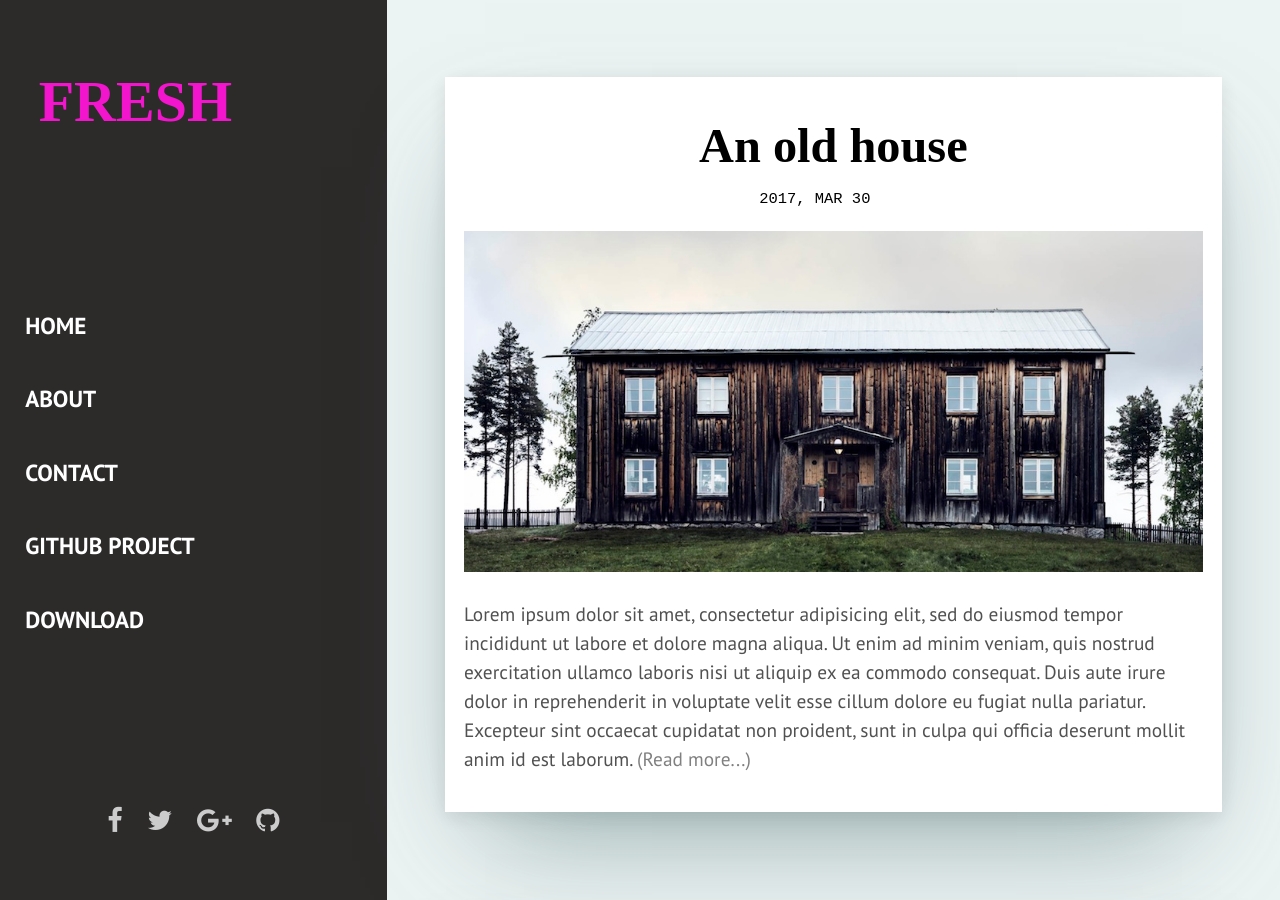
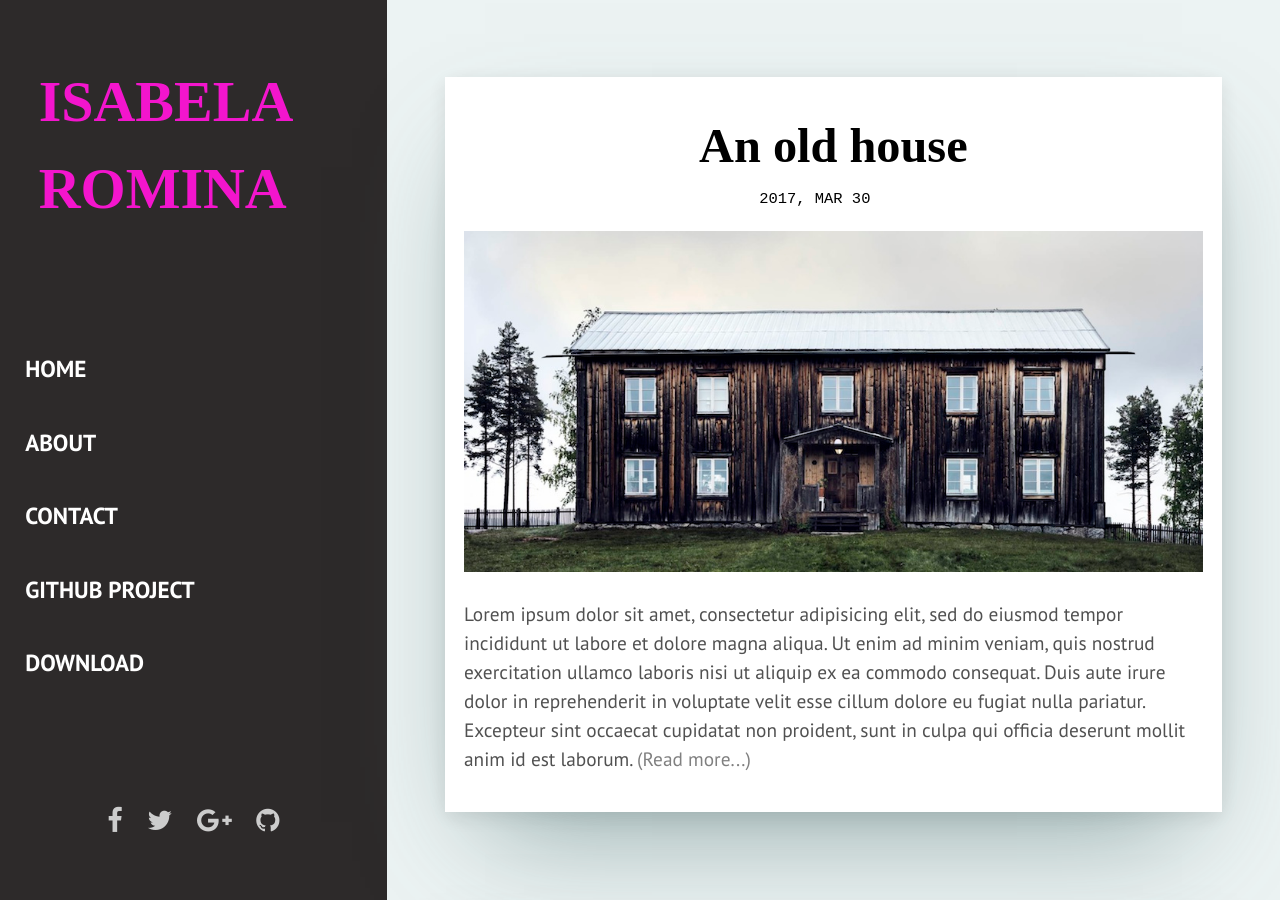
Before and after one commit to dave-sd/BlogIsa, a Jekyll site: the page built from index.html, in a window 1280 px wide and 900 px high. Built offline with Jekyll 4.4.1, drawn with Linux system fonts in a browser that asks for light colours; some web fonts are replaced; the list of posts is cut into pages by our own code.

Commit message:
Update _config.yml

```diff
--- a/_config.yml
+++ b/_config.yml
@@ -1,5 +1,5 @@
 # Profile information
-name: Fresh
+name: Isabela Romina
 title: Fresh - Free Jekyll Theme
 description: > # this means to ignore newlines until "baseurl:"
   Write an awesome description for your new site here. You can edit this
```
